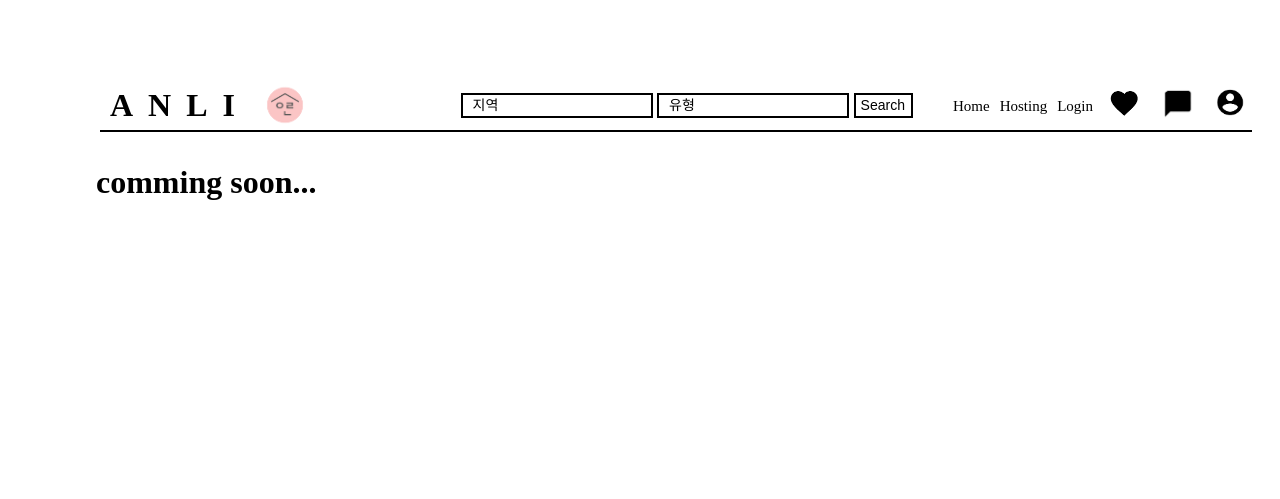
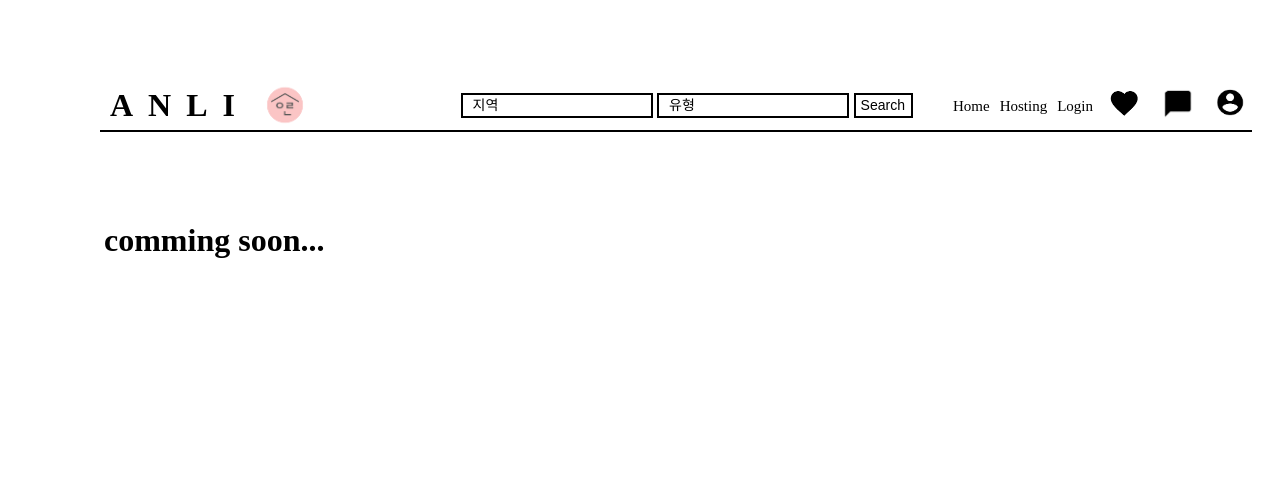
Before and after one commit to miloul/ANLI, a Django app: page /message/ in a window 1280 px wide. Shown: the top 499 px of the page. Run offline with Django 4.2, Linux system fonts and the light colour scheme.

Commit message:
small revise

```diff
--- a/anliproject/anli/templates/home.html
+++ b/anliproject/anli/templates/home.html
@@ -78,7 +78,7 @@
         <div class="room">
             <div class="d-inline-flex">
                 {% for room in rooms %}
-                    <div class="room-box">
+                    <div class="room-box" >
                         <a href="{% url 'detail' room.id %}">
                             <img src="{{ room.image.url }}" class="img-room" alt="사진"><br></a>
                         </a>
@@ -129,5 +129,6 @@
             <div class="copyright">Copyright(c)2002 by 안리. All Page content is property of ANLI</div>
         </div>
     </footer>
+
 </body>
 </html>
--- a/anliproject/anli/templates/message.html
+++ b/anliproject/anli/templates/message.html
@@ -49,7 +49,7 @@
             </div>
     </div>
     <!-- message -->
-    <h1 style="margin-left:6rem; margin-top:2rem; margin-bottom:20rem;">comming soon...</h1>
+    <h1 style="margin-left:6.5rem; margin-top:90px; margin-bottom:20rem;">comming soon...</h1>
     <!-- footer -->
     <footer>
         <div class="footer-container">
--- a/anliproject/anli/templates/wishlist.html
+++ b/anliproject/anli/templates/wishlist.html
@@ -48,7 +48,7 @@
                 </ul>
             </div>
     </div>
-    <h1 style="margin-left:200px;margin-top:90px;margin-bottom:50px;">위시리스트</h1>
+    <h1 style="margin-left:100px;margin-top:90px;margin-bottom:90px;">위시리스트</h1>
     <!-- wish list -->
     <div class="room">
         <div class="d-inline-flex">
```
